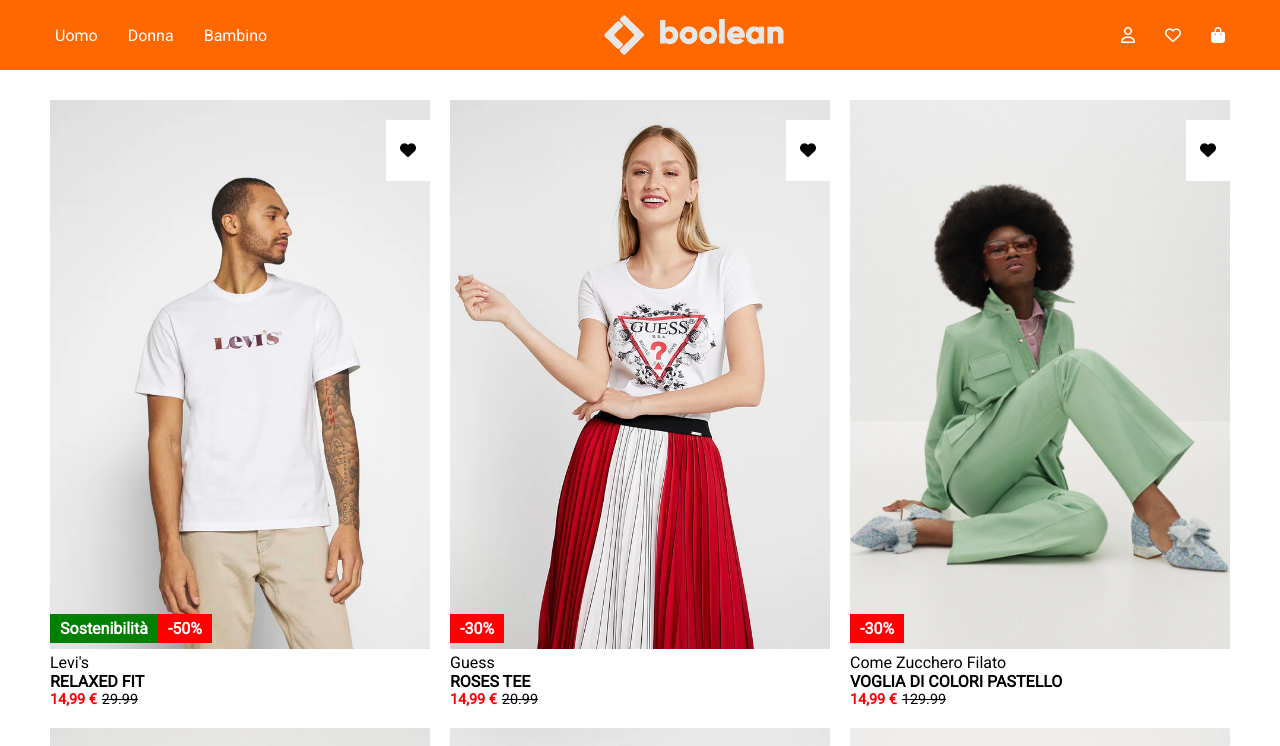
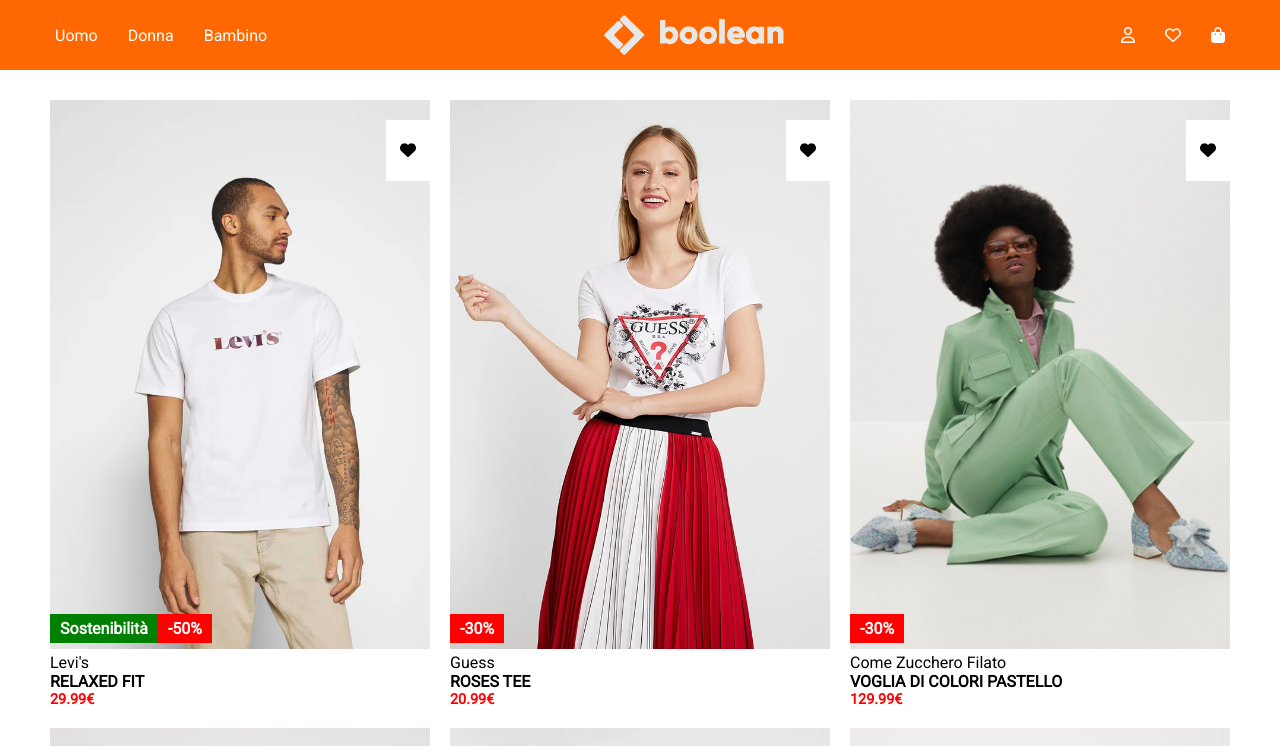
Before and after one commit to marroccuandrea/vite-boolando, a Vue app: page / in a window 1280 px wide. Shown: the top 746 px of the page. Built offline with nearby package versions, Linux system fonts and the light colour scheme.

Commit message:
fix price

```diff
--- a/src/components/partials/ProductCard.vue
+++ b/src/components/partials/ProductCard.vue
@@ -25,8 +25,8 @@
             <div class="brand">{{ vestito.brand }}</div>
             <div class="product-name">{{ vestito.name }}</div>
             <div class="price">
-                <span>14,99 &euro;</span>
-                <del>{{ vestito.price }}</del>
+                <span>{{ vestito.price }}&#8364</span>
+                <!-- <del>{{ vestito.price }}</del> -->
             </div>
         </div>
     </div>
```
